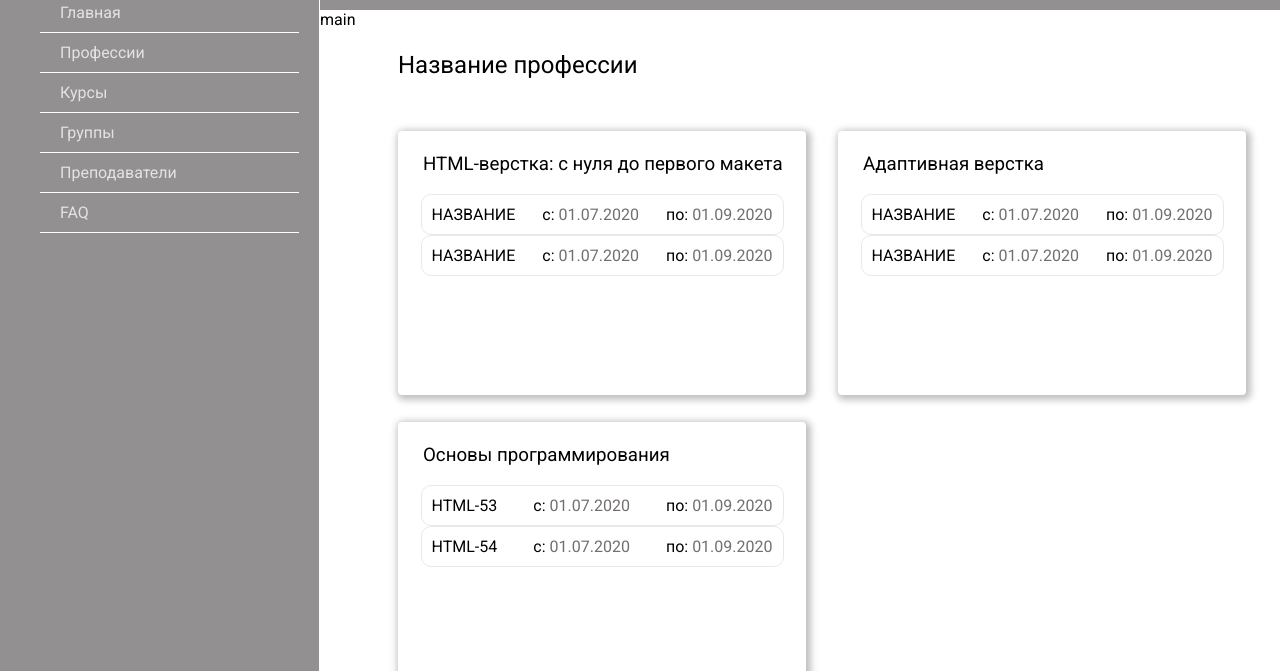
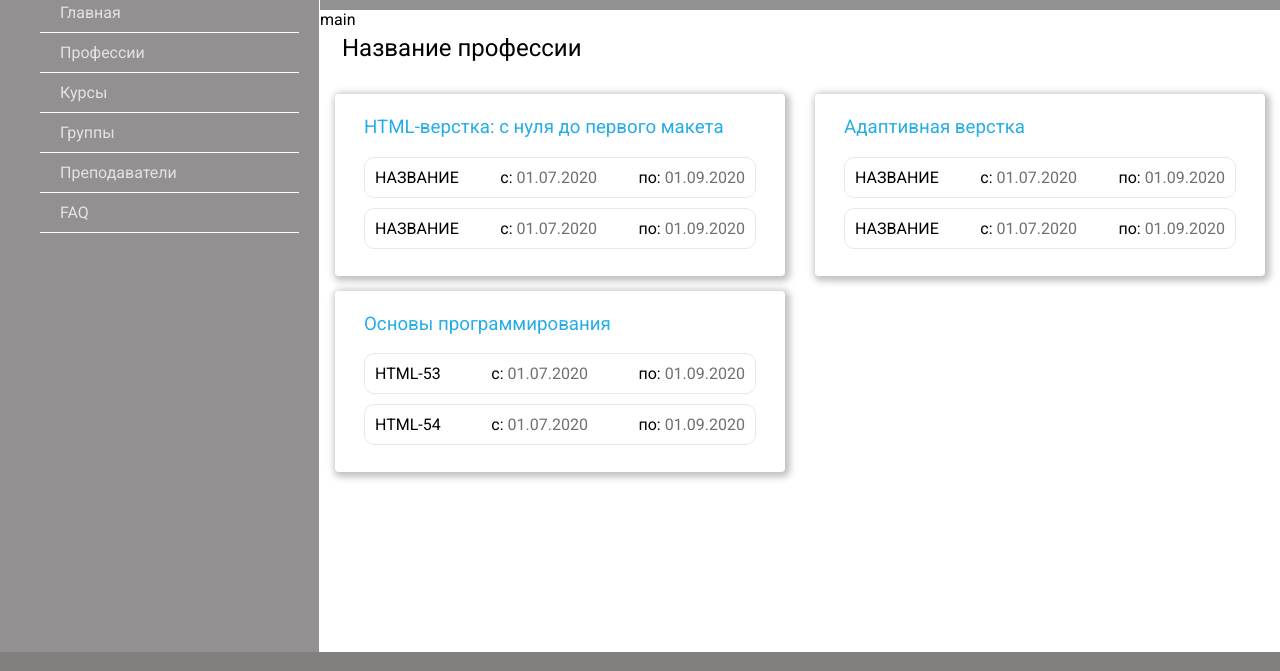
Before and after one commit to Aspirants-FS-FE/SheduliZZZer, a website built with webpack: page src/index.html in a window 1280 px wide. Shown: the part 70-741 px from the top of the page. Built offline with nearby package versions, Linux system fonts and the light colour scheme.

Commit message:
Mistakes are fixed

```diff
--- a/src/css/style.css
+++ b/src/css/style.css
@@ -360,10 +360,10 @@ input[type='submit'] {
 
 /*courses*/
 
-.widget-wrapper {
+/* .widget-wrapper {
     width: 882px;
     margin-left: auto;
-}
+} */
 
 .courses-container {
     display: flex;
@@ -371,11 +371,12 @@ input[type='submit'] {
 }
 
 .courses-card {
-    margin: 27px 32px 0 0;
+    margin: 0  15px  15px 15px;
+    padding: 22px 29px;
     box-shadow: var(--shadow-item);
 
-    width: 408px;
-    height: 264px;
+    width: calc(100% / 2 - 30px);
+    /* height: 264px; */
 
     background: linear-gradient(0deg, #FFFFFF, #FFFFFF), linear-gradient(0deg, #FFFFFF, #FFFFFF), #FFFFFF;
     box-shadow: 2px 2px 7px 3px rgba(0, 0, 0, 0.25);
@@ -383,20 +384,17 @@ input[type='submit'] {
 }
 
 .courses h2 {
-    padding: 5px 0;
-    margin-top: 17px;
+    padding: 5px 0 5px 22px;
+    margin-bottom: 27px;
     font-weight: 400;
 }
 
 .courses h3 {
-    margin-left: 25px;
-    margin-top: 22px;
     font-weight: 400;
 }
 
 .courses .title-entity {
-    width: 363px;
-    margin: auto;
+    margin-bottom: 5px;
 }
 
 .courses {
--- a/src/index.html
+++ b/src/index.html
@@ -8,7 +8,7 @@
       href="https://fonts.googleapis.com/css2?family=Roboto:wght@300;400;700&display=swap"
       rel="stylesheet"
     />
-<!--     <link rel="stylesheet" href="css/style.css" /> -->
+    <link rel="stylesheet" href="css/style.css" />
   </head>
   <body>
     <div class="wrapper-page container">
@@ -76,7 +76,7 @@
                     <h2>Название профессии</h2>
                     <div class = "courses-container">
                         <div class = "courses-card">
-                            <h3>HTML-верстка: с нуля до первого макета</h3>
+                            <a href="#0"><h3>HTML-верстка: с нуля до первого макета</h3></a>
                             <div class = "courses-content">
                                 <ul class="list">
                                     <li class="title-entity">
@@ -113,7 +113,7 @@
                             </div>
                         </div>
                         <div class = "courses-card">
-                            <h3>Адаптивная верстка</h3>
+                          <a href="#0"><h3>Адаптивная верстка</h3></a>
                              <div class = "courses-content">
                                 <ul class="list">
                                     <li class="title-entity">
@@ -150,7 +150,7 @@
                             </div>
                         </div>
                         <div class = "courses-card">
-                            <h3>Основы программирования</h3>
+                          <a href="#0"><h3>Основы программирования</h3></a>
                              <div class = "courses-content">
                             <ul class="list">
                                 <li class="title-entity">
```
